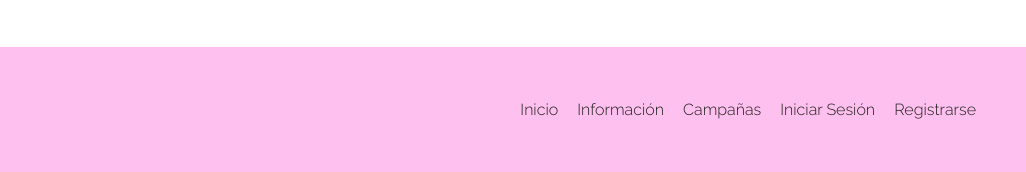
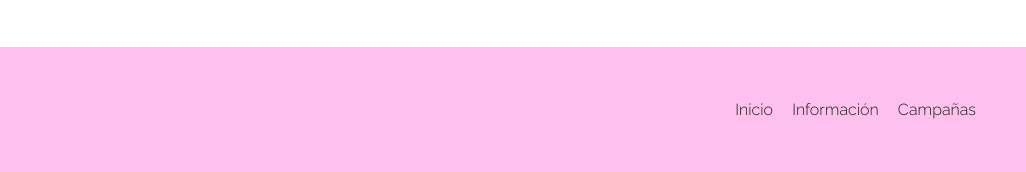
Before and after one commit to Dduquejh/ProyectoRequisitosYModelos, a plain HTML site: page src/campaign.html in a window 1280 px wide. Shown: the part 862-1034 px from the top of the page, 254-1280 px from the left. Drawn offline with Linux system fonts and the light colour scheme.

Commit message:
remove login and register from the footer

```diff
--- a/src/campaign.html
+++ b/src/campaign.html
@@ -79,8 +79,6 @@
                         <li><a href="index.html">Inicio</a></li>
                         <li><a href="#information">Información</a></li>
                         <li><a href="campaign.html">Campañas</a></li>
-                        <li><a href="login.html">Iniciar Sesión</a></li>
-                        <li><a href="signup.html">Registrarse</a></li>
                     </ul>
                 </div>
             </footer>
```
Also changed, not shown: src/campaign2.html (+0 -2 lines), src/index.html (+0 -2 lines), src/login.html (+0 -2 lines), src/signup.html (+0 -2 lines).
